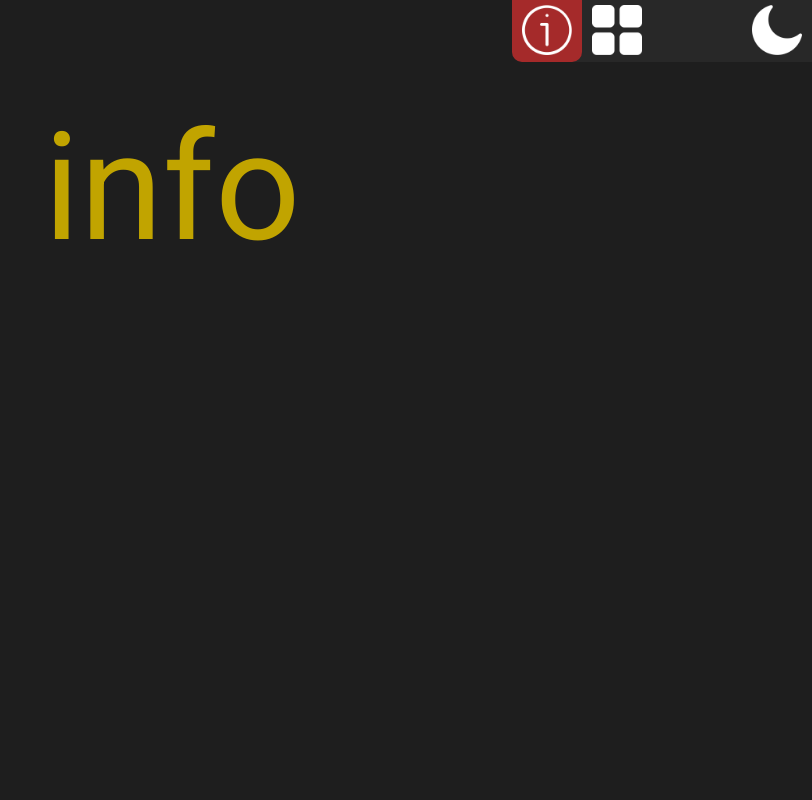
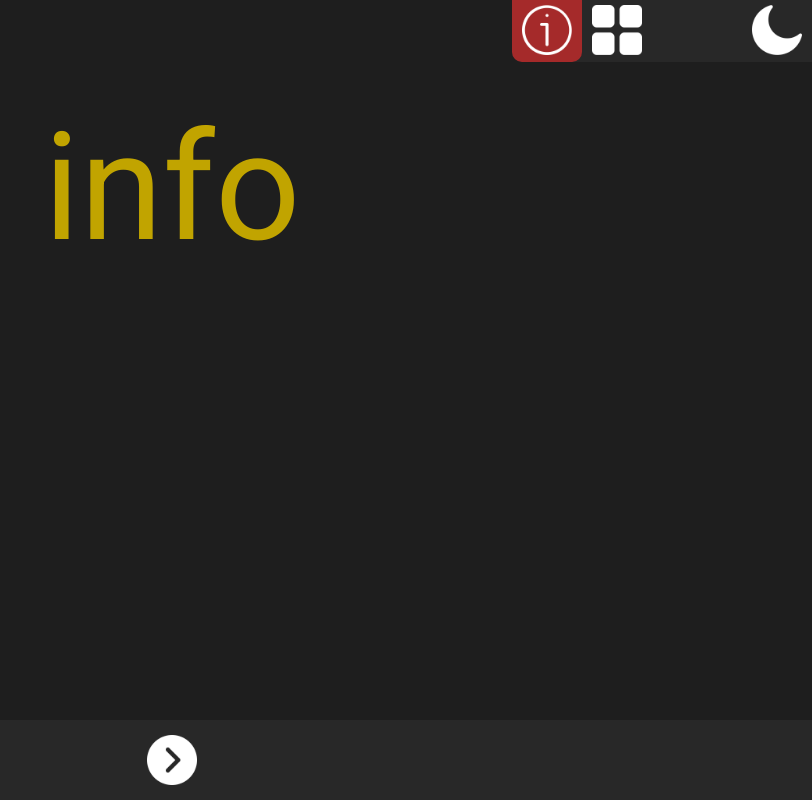
Before and after one commit to alexey-sevastynov/study-english, a React (Create React App) app: page / in a window 1280 px wide. Shown: the whole page, without its empty margins (468-1280 px from the left). Built offline with nearby package versions, Linux system fonts and the light colour scheme.

Commit message:
added component "footer"

```diff
--- a/src/App.js
+++ b/src/App.js
@@ -4,6 +4,7 @@ import "./App.css";
 import { Routes, Route, Link } from "react-router-dom";
 import Header from "./components/header/Header";
 import Info from "./components/info/Info";
+import Footer from "./components/footer/Footer";
 
 class App extends React.Component {
   render() {
@@ -11,6 +12,7 @@ class App extends React.Component {
       <div className="app dark_mode">
         <Header />
         <Info />
+        <Footer />
       </div>
     );
   }
--- /dev/null
+++ b/src/components/footer/Footer.jsx
@@ -0,0 +1,20 @@
+import React, { Component } from "react";
+import "./footer.css";
+
+import further from "./icon/further.png";
+import furtherDark from "./icon/furtherDark.png";
+
+export default class Footer extends Component {
+  render() {
+    return (
+      <section className="footer">
+        <div className="footer_item">
+          <img src={furtherDark} width={50} height={50} alt="icon"></img>
+          {/* <img src={further} width={50} height={50} alt="icon"></img> */}
+
+          <span className="tooltiptext">next</span>
+        </div>
+      </section>
+    );
+  }
+}
--- /dev/null
+++ b/src/components/footer/footer.css
@@ -0,0 +1,79 @@
+.footer {
+    position: absolute;
+    width: 100%;
+    height: 80px;
+    background-color: beige;
+    bottom: 0px;
+
+    display: flex;
+    justify-content: center;
+    align-items: center;
+}
+
+
+.dark_mode .footer {
+    background-color: rgb(40, 40, 40);
+    transition: all 0.2s ease-out 0s;
+}
+
+.footer_item {
+    display: flex;
+    justify-content: center;
+    align-items: center;
+    width: 80px;
+    height: 80px;
+}
+
+.footer_item {
+    cursor: pointer;
+    position: relative;
+}
+
+.footer_item.rotate .tooltiptext,
+.footer_item .tooltiptext {
+    visibility: hidden;
+    width: 60px;
+    background-color: rgb(40, 40, 40);
+    color: #fff;
+    text-align: center;
+    padding: 5px 0;
+    border-radius: 6px;
+
+    /* move tooltiptext */
+
+    position: absolute;
+    z-index: 1;
+    bottom: 125%;
+    left: 90%;
+    margin-left: -60px;
+
+    /* hidded tooltiptext */
+    opacity: 0;
+    transition: opacity 0.3s;
+}
+
+.footer_item.rotate .tooltiptext {
+    transform: rotate(-180deg);
+    height: 20px;
+    bottom: 0%;
+    top: 124%;
+    padding: 5px 0px;
+}
+
+/* hover tooltip text */
+.footer_item.rotate:hover .tooltiptext,
+.footer_item:hover .tooltiptext {
+    visibility: visible;
+    opacity: 1;
+}
+
+.footer_item:hover {
+
+    background-color: brown;
+    border-radius: 10px;
+    transition: background-color 0.3s ease-in-out 0s;
+}
+
+.footer_item.rotate {
+    transform: rotate(-180deg);
+}
```
Also changed, not shown: src/components/footer/icon/further.png (added), src/components/footer/icon/furtherDark.png (added).
